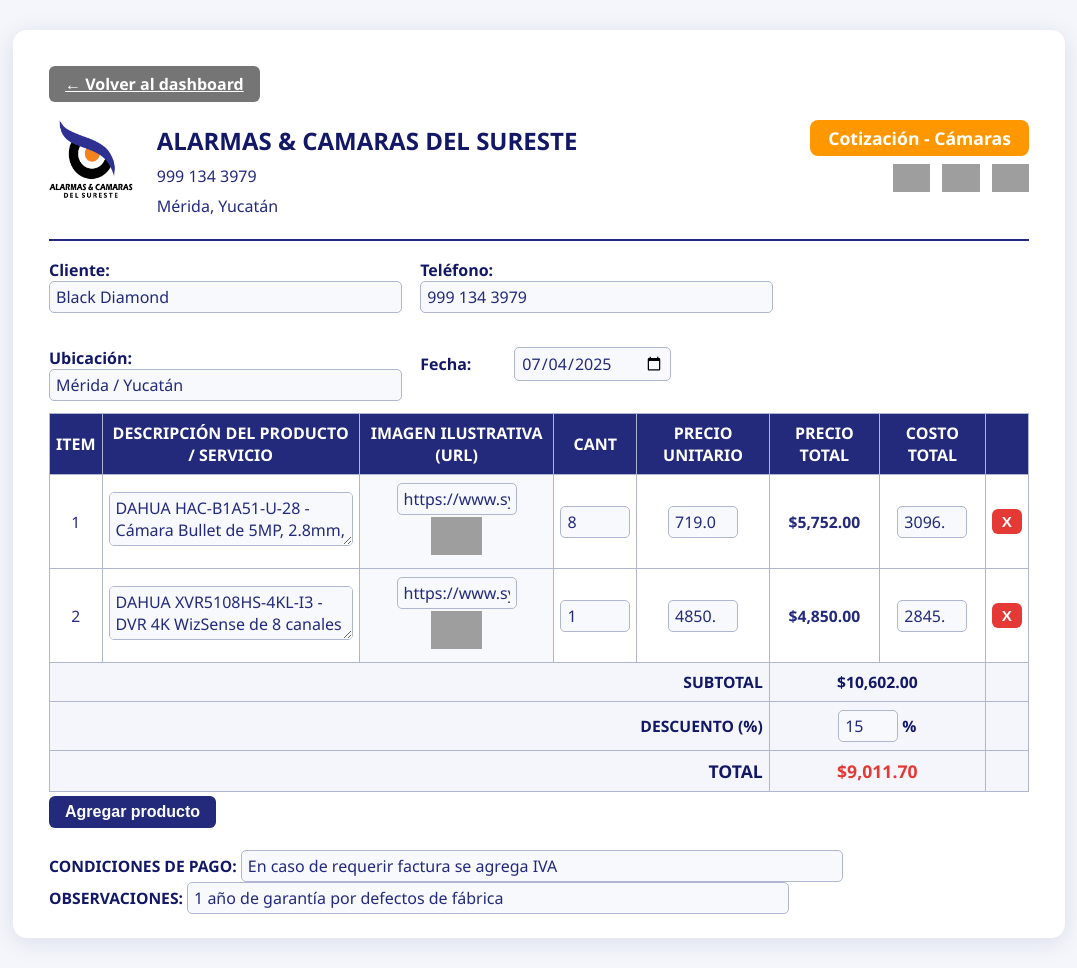
After one commit to JACM701/AyC, a PHP site: page /inventory-management-system-main/cotizaciones/maqueta.php in a window 1280 px wide. The commit adds this page. Shown: the whole page, without its empty margins (101-1178 px from the left). Run offline with PHP 8.4, Linux system fonts and the light colour scheme; grey boxes are pictures that could not be loaded.

Commit message:
Maquetado

```diff
--- /dev/null
+++ b/cotizaciones/maqueta.php
@@ -0,0 +1,184 @@
+<?php
+// Maquetado interactivo de cotización (no guarda, solo visual)
+?>
+<!DOCTYPE html>
+<html lang="es">
+<head>
+    <meta charset="UTF-8">
+    <title>Cotización Interactiva</title>
+    <style>
+        body { font-family: 'Segoe UI', Arial, sans-serif; background: #f4f6fb; color: #232a7c; margin: 0; padding: 0; }
+        .cotizacion-container { background: #fff; max-width: 980px; margin: 30px auto; box-shadow: 0 4px 24px rgba(18,24,102,0.10); border-radius: 14px; padding: 32px 36px 24px 36px; }
+        .cotizacion-header { display: flex; align-items: flex-start; justify-content: space-between; border-bottom: 2px solid #232a7c; padding-bottom: 18px; margin-bottom: 18px; }
+        .logo-empresa { height: 80px; margin-right: 18px; }
+        .datos-empresa { flex: 1; }
+        .datos-empresa h2 { font-size: 1.5rem; margin: 0 0 4px 0; color: #121866; }
+        .datos-empresa p { margin: 0; font-size: 1rem; color: #232a7c; }
+        .cotizacion-info { text-align: right; }
+        .cotizacion-info .titulo-cot { background: #ff9800; color: #fff; font-weight: 700; padding: 6px 18px; border-radius: 8px; font-size: 1.1rem; margin-bottom: 8px; display: inline-block; }
+        .cotizacion-info img { height: 28px; margin-left: 8px; vertical-align: middle; }
+        .datos-cliente { margin: 18px 0 10px 0; display: flex; flex-wrap: wrap; gap: 32px; }
+        .datos-cliente .campo { font-size: 1rem; margin-bottom: 2px; }
+        .datos-cliente .campo strong { color: #121866; min-width: 90px; display: inline-block; }
+        .tabla-cotizacion { width: 100%; border-collapse: collapse; margin-top: 10px; font-size: 0.98rem; }
+        .tabla-cotizacion th, .tabla-cotizacion td { border: 1px solid #b0b6d0; padding: 8px 6px; text-align: center; vertical-align: middle; }
+        .tabla-cotizacion th { background: #232a7c; color: #fff; font-size: 1rem; }
+        .tabla-cotizacion td.descripcion { text-align: left; font-size: 0.97rem; }
+        .tabla-cotizacion td.imagen { background: #f7f9fc; }
+        .tabla-cotizacion td.precio-total { font-weight: 700; color: #232a7c; }
+        .tabla-cotizacion td.costo-total { background: #e0e0e0; color: #232a7c; font-weight: 500; }
+        .tabla-cotizacion tfoot td { font-weight: 700; background: #f4f6fb; color: #121866; }
+        .condiciones { margin-top: 18px; font-size: 0.98rem; }
+        .condiciones strong { color: #121866; }
+        .btn { background: #232a7c; color: #fff; border: none; border-radius: 6px; padding: 7px 16px; font-size: 1rem; font-weight: 600; cursor: pointer; margin: 4px 0; transition: background 0.15s; }
+        .btn:hover { background: #121866; }
+        .btn-danger { background: #e53935; }
+        .btn-danger:hover { background: #b71c1c; }
+        input, textarea { font-family: inherit; font-size: 1rem; border: 1px solid #b0b6d0; border-radius: 5px; padding: 4px 6px; background: #f7f9fc; color: #232a7c; }
+        input[type="number"] { width: 70px; }
+        input[type="text"] { width: 100%; }
+        .tabla-cotizacion input, .tabla-cotizacion textarea { width: 100%; box-sizing: border-box; }
+        .tabla-cotizacion input[type="number"] { width: 70px; }
+        .tabla-cotizacion input[type="text"] { width: 100%; }
+        .tabla-cotizacion input[type="url"] { width: 120px; }
+        .tabla-cotizacion .btn { padding: 4px 10px; font-size: 0.95rem; }
+        .tabla-cotizacion .btn-danger { padding: 4px 10px; font-size: 0.95rem; }
+        @media print { body { background: #fff; } .cotizacion-container { box-shadow: none; border-radius: 0; margin: 0; padding: 0; } .btn, .btn-danger, .tabla-cotizacion .btn { display: none !important; } input, textarea { border: none !important; background: none !important; color: #232a7c !important; } }
+    </style>
+</head>
+<body>
+<div class="cotizacion-container">
+    <a href="../dashboard/index.php" class="btn" style="background:#757575; color:#fff; margin-bottom:18px; display:inline-block;">← Volver al dashboard</a>
+    <form id="form-cotizacion" autocomplete="off" onsubmit="return false;">
+    <div class="cotizacion-header">
+        <img src="../assets/img/LogoWeb.png" alt="Logo empresa" class="logo-empresa">
+        <div class="datos-empresa">
+            <input type="text" name="empresa_nombre" value="ALARMAS & CAMARAS DEL SURESTE" style="font-size:1.5rem; font-weight:700; color:#121866; border:none; background:transparent; width:100%;">
+            <input type="text" name="empresa_telefono" value="999 134 3979" style="font-size:1rem; color:#232a7c; border:none; background:transparent; width:100%;">
+            <input type="text" name="empresa_ubicacion" value="Mérida, Yucatán" style="font-size:1rem; color:#232a7c; border:none; background:transparent; width:100%;">
+        </div>
+        <div class="cotizacion-info">
+            <div class="titulo-cot">Cotización - Cámaras</div><br>
+            <img src="https://upload.wikimedia.org/wikipedia/commons/2/2a/Dahua_Technology_logo.svg" alt="Dahua">
+            <img src="https://upload.wikimedia.org/wikipedia/commons/2/2b/TP-Link_Logo_2016.svg" alt="TP-Link">
+            <img src="https://upload.wikimedia.org/wikipedia/commons/7/7e/LinkedPro_logo.png" alt="LinkedPro" style="background:#fff;">
+        </div>
+    </div>
+    <div class="datos-cliente">
+        <div class="campo"><strong>Cliente:</strong> <input type="text" name="cliente_nombre" value="Black Diamond"></div>
+        <div class="campo"><strong>Teléfono:</strong> <input type="text" name="cliente_telefono" value="999 134 3979"></div>
+        <div class="campo"><strong>Ubicación:</strong> <input type="text" name="cliente_ubicacion" value="Mérida / Yucatán"></div>
+        <div class="campo"><strong>Fecha:</strong> <input type="date" name="cliente_fecha" value="2025-07-04"></div>
+    </div>
+    <table class="tabla-cotizacion" id="tabla-cotizacion">
+        <thead>
+            <tr>
+                <th>ITEM</th>
+                <th>DESCRIPCIÓN DEL PRODUCTO / SERVICIO</th>
+                <th>IMAGEN ILUSTRATIVA (URL)</th>
+                <th>CANT</th>
+                <th>PRECIO UNITARIO</th>
+                <th>PRECIO TOTAL</th>
+                <th>COSTO TOTAL</th>
+                <th></th>
+            </tr>
+        </thead>
+        <tbody id="productos-body">
+            <tr>
+                <td class="item-num">1</td>
+                <td class="descripcion"><textarea name="descripcion[]">DAHUA HAC-B1A51-U-28 - Cámara Bullet de 5MP, 2.8mm, 106° apertura, IR 30m, IP67, soporta CVI/CVBS/AHD/TVI</textarea></td>
+                <td class="imagen"><input type="url" name="imagen[]" value="https://www.syscom.mx/imagenes_productos/DH-HAC-B1A51N-U-0280B.jpg"><br><img src="https://www.syscom.mx/imagenes_productos/DH-HAC-B1A51N-U-0280B.jpg" alt="Imagen" style="height:38px; margin-top:2px;"></td>
+                <td><input type="number" name="cantidad[]" value="8" min="1" onchange="recalcular()"></td>
+                <td><input type="number" name="precio_unitario[]" value="719.00" step="0.01" min="0" onchange="recalcular()"></td>
+                <td class="precio-total">$5,752.00</td>
+                <td><input type="number" name="costo_total[]" value="3096.00" step="0.01" min="0"></td>
+                <td><button type="button" class="btn btn-danger" onclick="eliminarFila(this)">X</button></td>
+            </tr>
+            <tr>
+                <td class="item-num">2</td>
+                <td class="descripcion"><textarea name="descripcion[]">DAHUA XVR5108HS-4KL-I3 - DVR 4K WizSense de 8 canales + 8 IP, SMD Plus, protección perimetral, IA, H.265+, soporta CVI, AHD, TVI, CVBS</textarea></td>
+                <td class="imagen"><input type="url" name="imagen[]" value="https://www.syscom.mx/imagenes_productos/XVR5108HS-4KL-I3.jpg"><br><img src="https://www.syscom.mx/imagenes_productos/XVR5108HS-4KL-I3.jpg" alt="Imagen" style="height:38px; margin-top:2px;"></td>
+                <td><input type="number" name="cantidad[]" value="1" min="1" onchange="recalcular()"></td>
+                <td><input type="number" name="precio_unitario[]" value="4850.00" step="0.01" min="0" onchange="recalcular()"></td>
+                <td class="precio-total">$4,850.00</td>
+                <td><input type="number" name="costo_total[]" value="2845.00" step="0.01" min="0"></td>
+                <td><button type="button" class="btn btn-danger" onclick="eliminarFila(this)">X</button></td>
+            </tr>
+        </tbody>
+        <tfoot>
+            <tr>
+                <td colspan="5" style="text-align:right;">SUBTOTAL</td>
+                <td colspan="2" id="subtotal" style="text-align:center;">$0.00</td>
+                <td></td>
+            </tr>
+            <tr>
+                <td colspan="5" style="text-align:right;">DESCUENTO (%)</td>
+                <td colspan="2"><input type="number" id="descuento" value="15" min="0" max="100" style="width:60px;" onchange="recalcular()"> %</td>
+                <td></td>
+            </tr>
+            <tr>
+                <td colspan="5" style="text-align:right; font-size:1.1rem; color:#121866;">TOTAL</td>
+                <td colspan="2" id="total" style="text-align:center; font-size:1.1rem; color:#e53935;">$0.00</td>
+                <td></td>
+            </tr>
+        </tfoot>
+    </table>
+    <button type="button" class="btn" onclick="agregarFila()">Agregar producto</button>
+    <div class="condiciones">
+        <strong>CONDICIONES DE PAGO:</strong> <input type="text" name="condiciones" value="En caso de requerir factura se agrega IVA" style="width:60%;">
+        <br>
+        <strong>OBSERVACIONES:</strong> <input type="text" name="observaciones" value="1 año de garantía por defectos de fábrica" style="width:60%;">
+    </div>
+    </form>
+</div>
+<script>
+function recalcular() {
+    let subtotal = 0;
+    const filas = document.querySelectorAll('#productos-body tr');
+    filas.forEach((tr, idx) => {
+        // Actualiza el número de ítem
+        tr.querySelector('.item-num').textContent = idx + 1;
+        // Obtiene cantidad y precio unitario
+        const cantidad = parseFloat(tr.querySelector('input[name="cantidad[]"]').value) || 0;
+        const precio = parseFloat(tr.querySelector('input[name="precio_unitario[]"]').value) || 0;
+        const total = cantidad * precio;
+        tr.querySelector('.precio-total').textContent = '$' + total.toLocaleString('es-MX', {minimumFractionDigits:2});
+        subtotal += total;
+        // Actualiza la imagen si cambia la URL
+        const url = tr.querySelector('input[name="imagen[]"]').value;
+        tr.querySelector('img').src = url;
+    });
+    document.getElementById('subtotal').textContent = '$' + subtotal.toLocaleString('es-MX', {minimumFractionDigits:2});
+    const descuento = parseFloat(document.getElementById('descuento').value) || 0;
+    const total = subtotal - (subtotal * descuento / 100);
+    document.getElementById('total').textContent = '$' + total.toLocaleString('es-MX', {minimumFractionDigits:2});
+}
+function eliminarFila(btn) {
+    const tr = btn.closest('tr');
+    tr.remove();
+    recalcular();
+}
+function agregarFila() {
+    const tbody = document.getElementById('productos-body');
+    const idx = tbody.children.length + 1;
+    const tr = document.createElement('tr');
+    tr.innerHTML = `
+        <td class="item-num">${idx}</td>
+        <td class="descripcion"><textarea name="descripcion[]"></textarea></td>
+        <td class="imagen"><input type="url" name="imagen[]" value=""><br><img src="" alt="Imagen" style="height:38px; margin-top:2px;"></td>
+        <td><input type="number" name="cantidad[]" value="1" min="1" onchange="recalcular()"></td>
+        <td><input type="number" name="precio_unitario[]" value="0.00" step="0.01" min="0" onchange="recalcular()"></td>
+        <td class="precio-total">$0.00</td>
+        <td><input type="number" name="costo_total[]" value="0.00" step="0.01" min="0"></td>
+        <td><button type="button" class="btn btn-danger" onclick="eliminarFila(this)">X</button></td>
+    `;
+    tbody.appendChild(tr);
+    recalcular();
+}
+document.querySelectorAll('input, textarea').forEach(el => {
+    el.addEventListener('input', recalcular);
+});
+window.onload = recalcular;
+</script>
+</body>
+</html>
--- a/includes/sidebar.php
+++ b/includes/sidebar.php
@@ -31,6 +31,10 @@
                     <i class="bi bi-boxes"></i>
                     <span class="nav-text">Inventario</span>
                     <span class="badge bg-success">8</span>
+                </a>
+                <a href="../cotizaciones/maqueta.php" class="sidebar-cotizaciones" title="Realizar cotización">
+                    <i class="bi bi-file-earmark-text"></i>
+                    <span class="nav-text">Realizar cotización</span>
                 </a>
             </div>
         </div>
```
